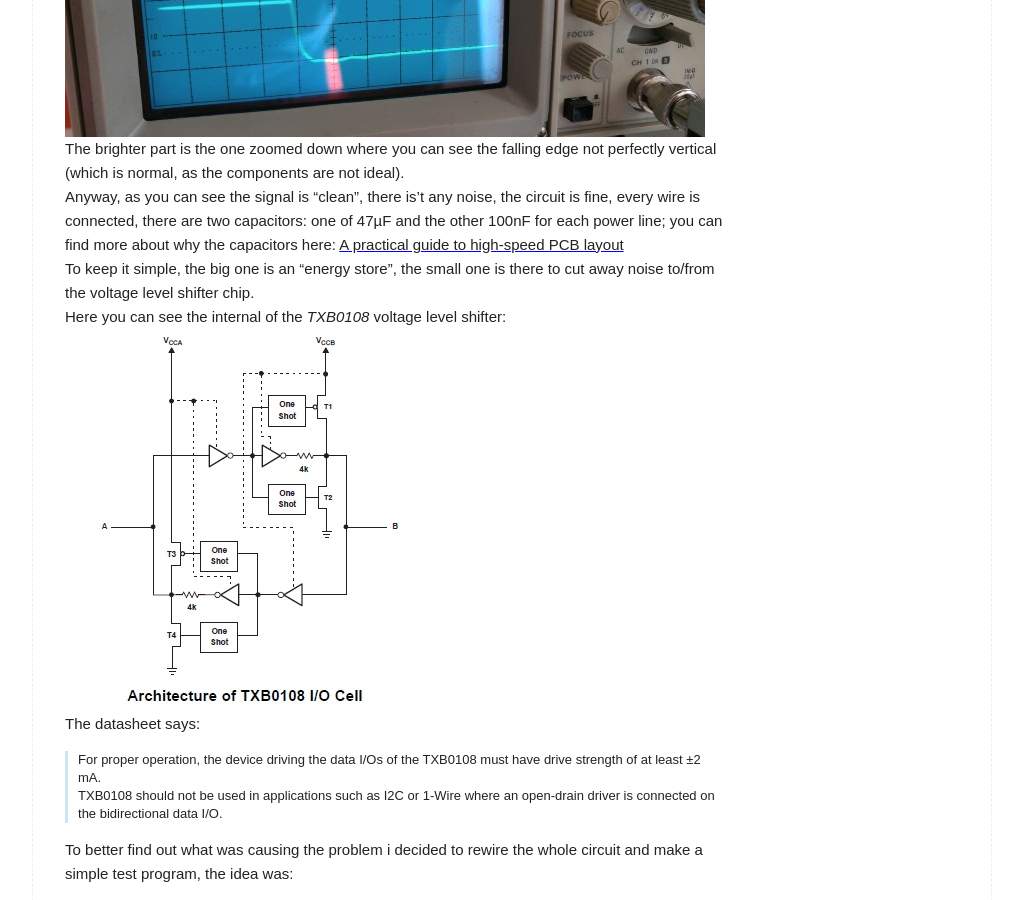
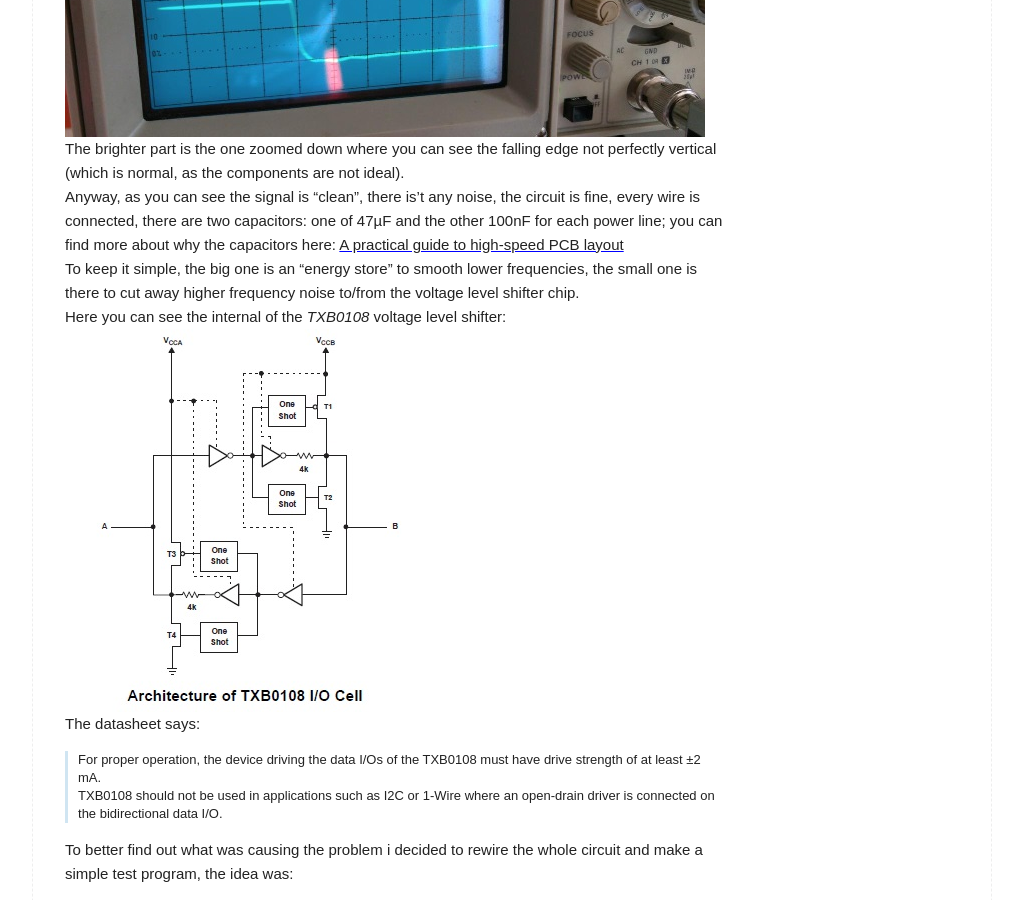
Before and after one commit to Nesos-ita/nesos-ita.github.io, a Jekyll site: the page built from _posts/2017-10-08-fixing-bricked-pc.md, in a window 1280 px wide and 900 px high, scrolled down 13368 px. Shown: the whole window, without its empty margins (128-1151 px from the left). Built offline with Jekyll 4.4.1, drawn with Linux system fonts in a browser that asks for light colours.

Commit message:
small edit

```diff
--- a/_posts/2017-10-08-fixing-bricked-pc.md
+++ b/_posts/2017-10-08-fixing-bricked-pc.md
@@ -214,7 +214,7 @@ The communication is not yet periodic, but it is repetitive and can be viewed on
 ![](/assets/fixing-bricked-pc/waveform.jpg)
 The brighter part is the one zoomed down where you can see the falling edge not perfectly vertical (which is normal, as the components are not ideal).
 Anyway, as you can see the signal is "clean", there is't any noise, the circuit is fine, every wire is connected, there are two capacitors: one of 47µF and the other 100nF for each power line; you can find more about why the capacitors here: [A practical guide to high-speed PCB layout](http://www.analog.com/media/en/analog-dialogue/volume-39/number-3/articles/high-speed-printed-circuit-board-layout.pdf)
-To keep it simple, the big one is an "energy store", the small one is there to cut away noise to/from the voltage level shifter chip.
+To keep it simple, the big one is an "energy store" to smooth lower frequencies, the small one is there to cut away higher frequency noise to/from the voltage level shifter chip.
 Here you can see the internal of the *TXB0108* voltage level shifter:
 ![](/assets/fixing-bricked-pc/TXB0108-architettura.jpg)
 The datasheet says:
```
